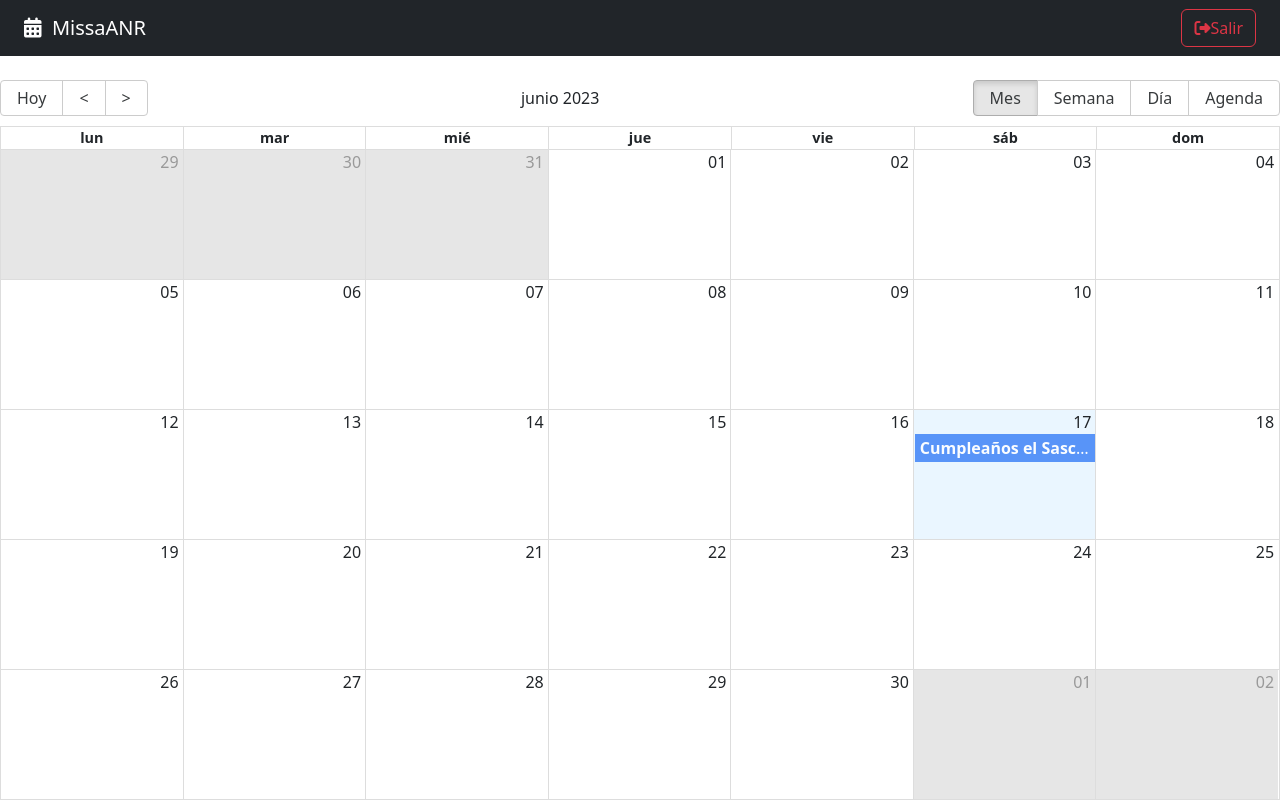
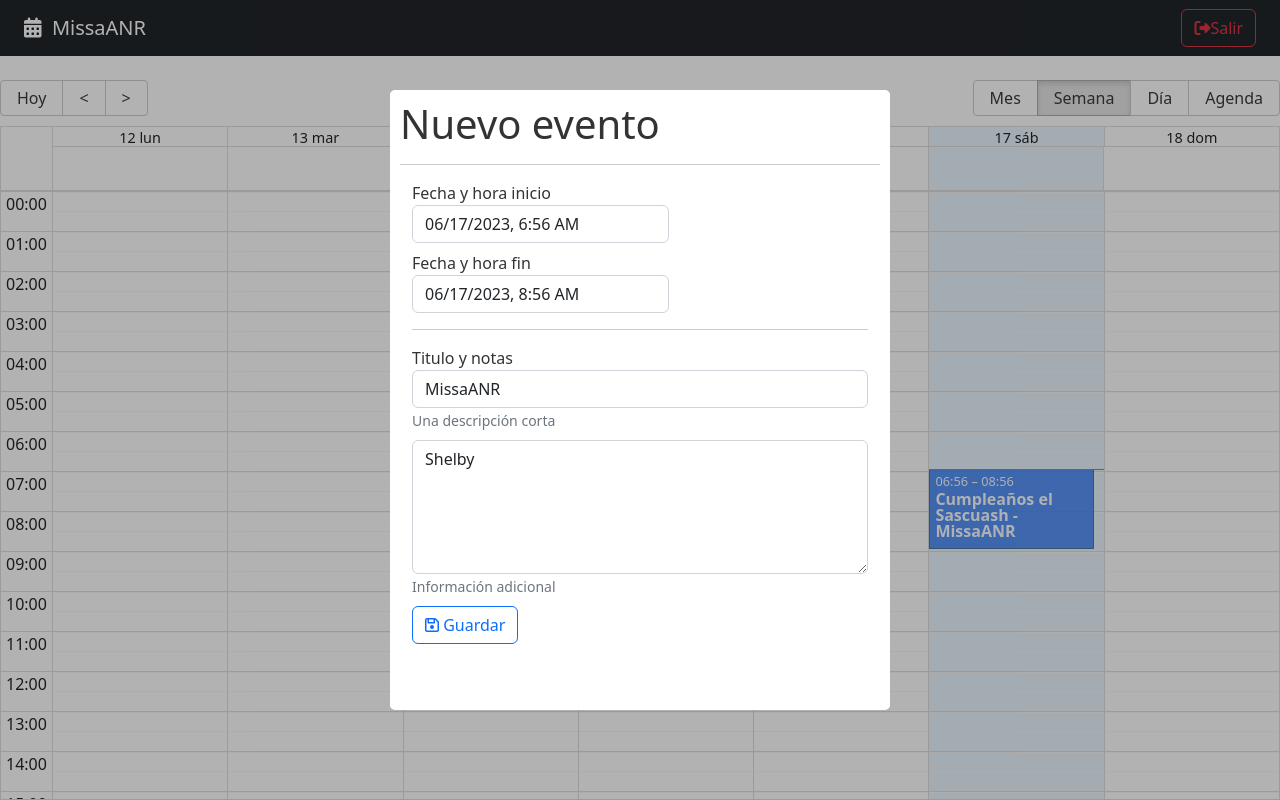
Before and after one commit to Missa-Nieblas/CalendarioApp, a React (Vite) app: page / in a window 1280 px wide. Built offline with nearby package versions, Linux system fonts and the light colour scheme.

Commit message:
Se crearon los Escuchadores de Calendario, se creo y Modifico el Modal

```diff
--- a/package.json
+++ b/package.json
@@ -14,7 +14,9 @@
     "match-sorter": "^6.3.1",
     "react": "^18.2.0",
     "react-big-calendar": "^1.8.1",
+    "react-datepicker": "^4.14.1",
     "react-dom": "^18.2.0",
+    "react-modal": "^3.16.1",
     "react-router-dom": "^6.13.0",
     "sort-by": "^1.2.0"
   },
--- /dev/null
+++ b/src/calendar/components/CalendarModal.jsx
@@ -0,0 +1,129 @@
+import { addHours } from 'date-fns';
+import { useState } from 'react';
+import Modal from 'react-modal';
+import DatePicker from "react-datepicker";
+import "react-datepicker/dist/react-datepicker.css";
+
+const customStyles = {
+    content: {
+      top: '50%',
+      left: '50%',
+      right: 'auto',
+      bottom: 'auto',
+      marginRight: '-50%',
+      transform: 'translate(-50%, -50%)',
+    },
+  };
+
+  Modal.setAppElement('#root');
+
+
+export const CalendarModal = () => {
+
+    const [isOpen, setisOpen] = useState( true );
+
+    const [formValues, setFormValues] = useState({
+        title: 'MissaANR',
+        notes: 'Shelby',
+        start: new Date(),
+        end: addHours( new Date(), 2),
+    });
+
+    const onInputChanged = ({ target }) => {
+        setFormValues({
+            ...formValues,
+            [target.name]: target.value
+        })
+    }
+
+    const onDateChanged = (event, changing) => {
+        setFormValues({
+            ...formValues,
+            [changing]: event
+        })
+    }
+
+    const onCloseModal = () => {
+        console.log('Cerrando modal');
+        setisOpen( false );
+
+    }
+
+    return (
+    <Modal
+        isOpen={ isOpen }
+        onRequestClose={ onCloseModal }
+        style={ customStyles }
+        className="modal"
+        overlayClassName="modal-fondo"
+        closeTimeoutMS={ 200 }
+    >
+
+    <h1> Nuevo evento </h1>
+    <hr />
+    <form className="container">
+
+        <div className="form-group mb-2">
+            <label>Fecha y hora inicio</label>
+            <br />
+            <DatePicker
+                selected={ formValues.start }
+                onChange={ (event) => onDateChanged(event, 'start') }
+                className='form-control'
+                dateFormat='Pp'
+                />
+        </div>
+
+        <div className="form-group mb-2">
+            <label>Fecha y hora fin</label>
+            <br />
+            <DatePicker
+                minDate={ formValues.start }
+                selected={ formValues.end }
+                onChange={ (event) => onDateChanged(event, 'end') }
+                className='form-control'
+                dateFormat='Pp'
+                />
+        </div>
+
+        <hr />
+        <div className="form-group mb-2">
+            <label>Titulo y notas</label>
+            <input
+                type="text"
+                className="form-control"
+                placeholder="Título del evento"
+                name="title"
+                autoComplete="off"
+                value={ formValues.title }
+                onChange={ onInputChanged }
+            />
+            <small id="emailHelp" className="form-text text-muted">Una descripción corta</small>
+        </div>
+
+        <div className="form-group mb-2">
+            <textarea
+                type="text"
+                className="form-control"
+                placeholder="Notas"
+                rows="5"
+                name="notes"
+                value={ formValues.notes }
+                onChange={ onInputChanged }
+            ></textarea>
+            <small id="emailHelp" className="form-text text-muted">Información adicional</small>
+        </div>
+
+        <button
+            type="submit"
+            className="btn btn-outline-primary btn-block"
+        >
+            <i className="far fa-save"></i>
+            <span> Guardar</span>
+        </button>
+
+    </form>
+
+    </Modal>
+  )
+}
--- a/src/calendar/index.js
+++ b/src/calendar/index.js
@@ -1,3 +1,4 @@
 export * from './pages/CalendarPage';
 export * from './components/Navbar';
 export * from './components/CalendarEvent';
+export * from './components/CalendarModal';
--- a/src/calendar/pages/CalendarPage.jsx
+++ b/src/calendar/pages/CalendarPage.jsx
@@ -5,6 +5,8 @@
 import { addHours } from 'date-fns'
 import { localizer, getMessagesES } from '../../helpers'
 import { CalendarEvent } from '../components/CalendarEvent'
+import { useState } from 'react'
+import { CalendarModal } from '../components/CalendarModal'
 
 
 
@@ -24,6 +26,8 @@
 
 export const CalendarPage = () => {
 
+  const [lastView, setlastView] = useState(localStorage.getItem('lastView') || 'week' )
+
   const eventStyleGetter = ( event, start, end, isSelected ) => {
 
     const style = {
@@ -38,14 +42,28 @@
 
   }
 
+  const onDoubleClick = (event) => {
+    console.log({ doubleClick: event });
+  }
+
+  const onSelect = (event) => {
+    console.log({ Click: event });
+  }
+
+  const onViewChanged = ( event ) => {
+    localStorage.setItem('lastView', event );
+    setlastView( event )
+  }
+
   return (
     <>
       <Navbar />
 
       <Calendar
         culture='es'
-        localizer={localizer}
+        localizer={ localizer }
         events={ events }
+        defaultView= { lastView }
         startAccessor="start"
         endAccessor="end"
         style={{ height: 'calc( 100vh - 80px )' }}
@@ -56,8 +74,12 @@
           event: CalendarEvent
         }
       }
+        onDoubleClickEvent={ onDoubleClick }
+        onSelectEvent={ onSelect }
+        onView={ onViewChanged }
       />
 
+      <CalendarModal/>
     </>
   )
 }
--- a/src/styles.css
+++ b/src/styles.css
@@ -1,71 +1,40 @@
-/* :root {
-  font-family: Inter, Avenir, Helvetica, Arial, sans-serif;
-  font-size: 16px;
-  line-height: 24px;
-  font-weight: 400;
-
-  color-scheme: light dark;
-  color: rgba(255, 255, 255, 0.87);
-  background-color: #242424;
-
-  font-synthesis: none;
-  text-rendering: optimizeLegibility;
-  -webkit-font-smoothing: antialiased;
-  -moz-osx-font-smoothing: grayscale;
-  -webkit-text-size-adjust: 100%;
+/* Modal */
+.ReactModalPortal > div{
+  opacity: 0;
 }
 
-a {
-  font-weight: 500;
-  color: #646cff;
-  text-decoration: inherit;
-}
-a:hover {
-  color: #535bf2;
+.ReactModalPortal .ReactModal__Overlay {
+  align-items: center;
+  display: flex;
+  justify-content: center;
+  transition: opacity .2s ease-in-out;
+  z-index: 999;
 }
 
-body {
-  margin: 0;
-  display: flex;
-  place-items: center;
-  min-width: 320px;
-  min-height: 100vh;
+.modal-fondo {
+  background-color: rgba(0, 0, 0, 0.3);
+  bottom: 0;
+  left: 0;
+  right: 0;
+  top: 0;
+  position: fixed;
 }
 
-h1 {
-  font-size: 3.2em;
-  line-height: 1.1;
+.ReactModalPortal .ReactModal__Overlay--after-open {
+  opacity: 1;
 }
 
-button {
-  border-radius: 8px;
-  border: 1px solid transparent;
-  padding: 0.6em 1.2em;
-  font-size: 1em;
-  font-weight: 500;
-  font-family: inherit;
-  background-color: #1a1a1a;
-  cursor: pointer;
-  transition: border-color 0.25s;
-}
-button:hover {
-  border-color: #646cff;
-}
-button:focus,
-button:focus-visible {
-  outline: 4px auto -webkit-focus-ring-color;
+.ReactModalPortal .ReactModal__Overlay--before-close {
+  opacity: 0;
 }
 
-@media (prefers-color-scheme: light) {
-  :root {
-    color: #213547;
-    background-color: #ffffff;
-  }
-  a:hover {
-    color: #747bff;
-  }
-  button {
-    background-color: #f9f9f9;
-  }
+.modal {
+  background: white;
+  border-radius: 5px;
+  color: rgb(51, 51, 51);
+  display: inline;
+  max-height: 620px;
+  max-width: 500px;
+  outline: none;
+  padding: 10px;
 }
- */
```
Also changed, not shown: 1 other file (tests, documents, lock files or other folders).
